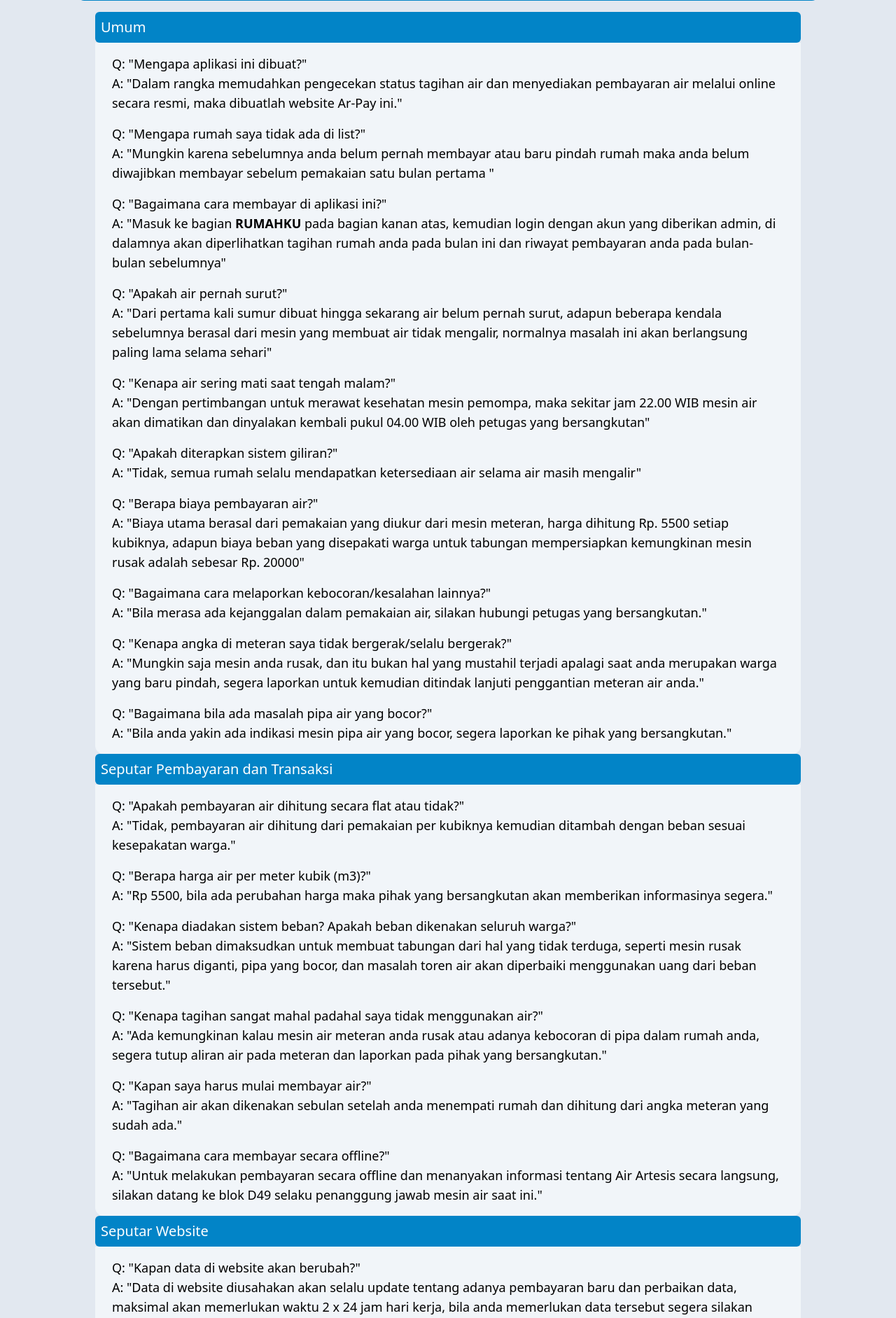
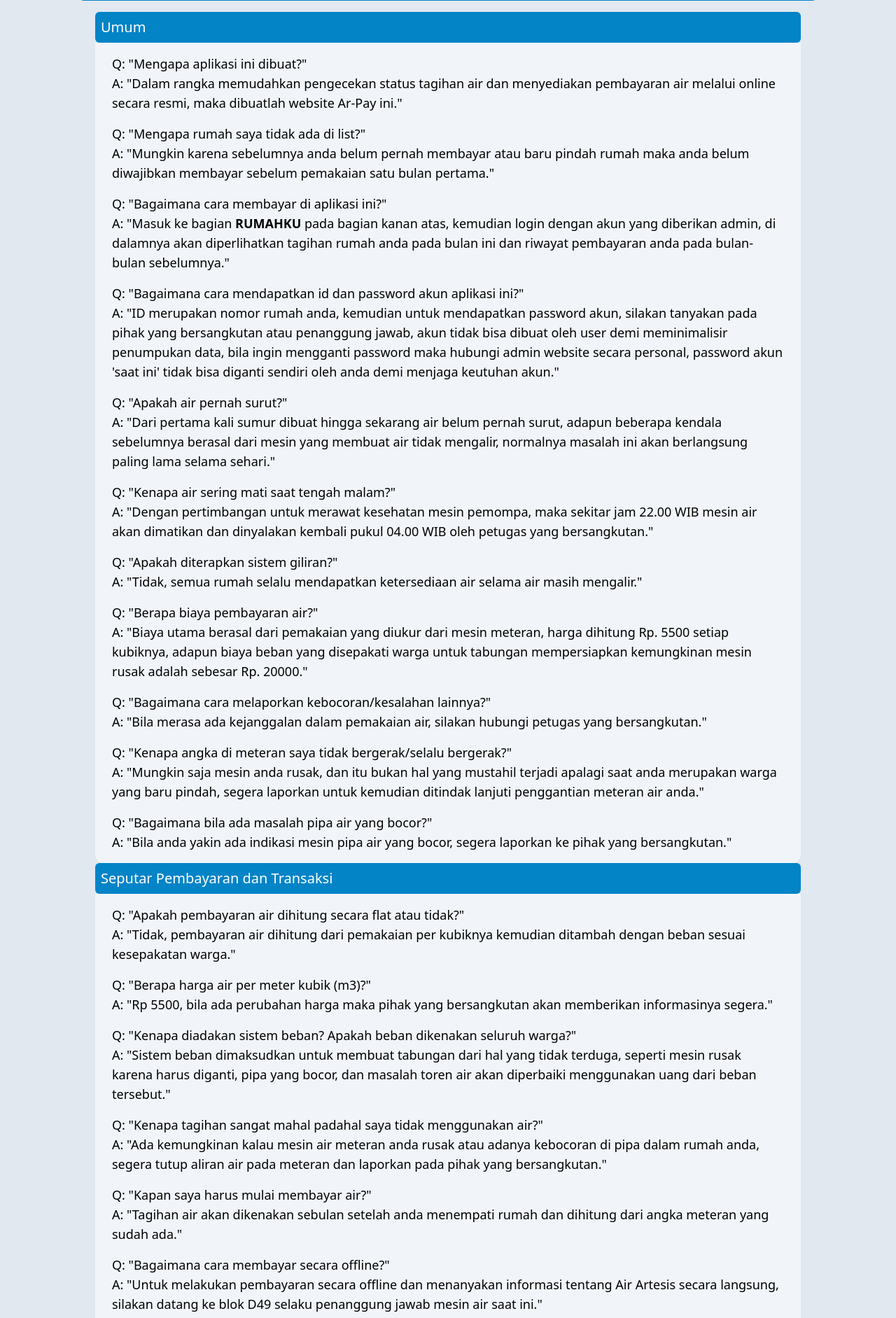
Before and after one commit to mulfis/arpay, a Django app: page /about/ in a window 1280 px wide. Shown: the part 727-2610 px from the top of the page at 70% size. Run offline with Django 4.2, Linux system fonts and the light colour scheme; style sheets or scripts are compiled from the project's sources; parts of the project's set-up code (start-up, migrations or seed data) failed here and were passed over; some libraries are stand-ins or nearby versions.

Commit message:
add some new question and answer

```diff
--- a/website/templates/about.html
+++ b/website/templates/about.html
@@ -76,27 +76,31 @@
               </div>
               <div class="pb-4">
                 <p>Q: "Mengapa rumah saya tidak ada di list?"</p>
-                <p>A: "Mungkin karena sebelumnya anda belum pernah membayar atau baru pindah rumah maka anda belum diwajibkan membayar sebelum pemakaian satu bulan pertama "</p>
+                <p>A: "Mungkin karena sebelumnya anda belum pernah membayar atau baru pindah rumah maka anda belum diwajibkan membayar sebelum pemakaian satu bulan pertama."</p>
               </div>
               <div class="pb-4">
                 <p>Q: "Bagaimana cara membayar di aplikasi ini?"</p>
-                <p>A: "Masuk ke bagian <span class="font-semibold">RUMAHKU</span> pada bagian kanan atas, kemudian login dengan akun yang diberikan admin, di dalamnya akan diperlihatkan tagihan rumah anda pada bulan ini dan riwayat pembayaran anda pada bulan-bulan sebelumnya"</p>
+                <p>A: "Masuk ke bagian <span class="font-semibold">RUMAHKU</span> pada bagian kanan atas, kemudian login dengan akun yang diberikan admin, di dalamnya akan diperlihatkan tagihan rumah anda pada bulan ini dan riwayat pembayaran anda pada bulan-bulan sebelumnya."</p>
+              </div>
+              <div class="pb-4">
+                <p>Q: "Bagaimana cara mendapatkan id dan password akun aplikasi ini?"</p>
+                <p>A: "ID merupakan nomor rumah anda, kemudian untuk mendapatkan password akun, silakan tanyakan pada pihak yang bersangkutan atau penanggung jawab, akun tidak bisa dibuat oleh user demi meminimalisir penumpukan data, bila ingin mengganti password maka hubungi admin website secara personal, password akun 'saat ini' tidak bisa diganti sendiri oleh anda demi menjaga keutuhan akun."</p>
               </div>
               <div class="pb-4">
                 <p>Q: "Apakah air pernah surut?"</p>
-                <p>A: "Dari pertama kali sumur dibuat hingga sekarang air belum pernah surut, adapun beberapa kendala sebelumnya berasal dari mesin yang membuat air tidak mengalir, normalnya masalah ini akan berlangsung paling lama selama sehari"</p>
+                <p>A: "Dari pertama kali sumur dibuat hingga sekarang air belum pernah surut, adapun beberapa kendala sebelumnya berasal dari mesin yang membuat air tidak mengalir, normalnya masalah ini akan berlangsung paling lama selama sehari."</p>
               </div>
               <div class="pb-4">
                 <p>Q: "Kenapa air sering mati saat tengah malam?"</p>
-                <p>A: "Dengan pertimbangan untuk merawat kesehatan mesin pemompa, maka sekitar jam 22.00 WIB mesin air akan dimatikan dan dinyalakan kembali pukul 04.00 WIB oleh petugas yang bersangkutan"</p>
+                <p>A: "Dengan pertimbangan untuk merawat kesehatan mesin pemompa, maka sekitar jam 22.00 WIB mesin air akan dimatikan dan dinyalakan kembali pukul 04.00 WIB oleh petugas yang bersangkutan."</p>
               </div>
               <div class="pb-4">
                 <p>Q: "Apakah diterapkan sistem giliran?"</p>
-                <p>A: "Tidak, semua rumah selalu mendapatkan ketersediaan air selama air masih mengalir"</p>
+                <p>A: "Tidak, semua rumah selalu mendapatkan ketersediaan air selama air masih mengalir."</p>
               </div>
               <div class="pb-4">
                 <p>Q: "Berapa biaya pembayaran air?"</p>
-                <p>A: "Biaya utama berasal dari pemakaian yang diukur dari mesin meteran, harga dihitung Rp. 5500 setiap kubiknya, adapun biaya beban yang disepakati warga untuk tabungan mempersiapkan kemungkinan mesin rusak adalah sebesar Rp. 20000"</p>
+                <p>A: "Biaya utama berasal dari pemakaian yang diukur dari mesin meteran, harga dihitung Rp. 5500 setiap kubiknya, adapun biaya beban yang disepakati warga untuk tabungan mempersiapkan kemungkinan mesin rusak adalah sebesar Rp. 20000."</p>
               </div>
               <div class="pb-4">
                 <p>Q: "Bagaimana cara melaporkan kebocoran/kesalahan lainnya?"</p>
```
